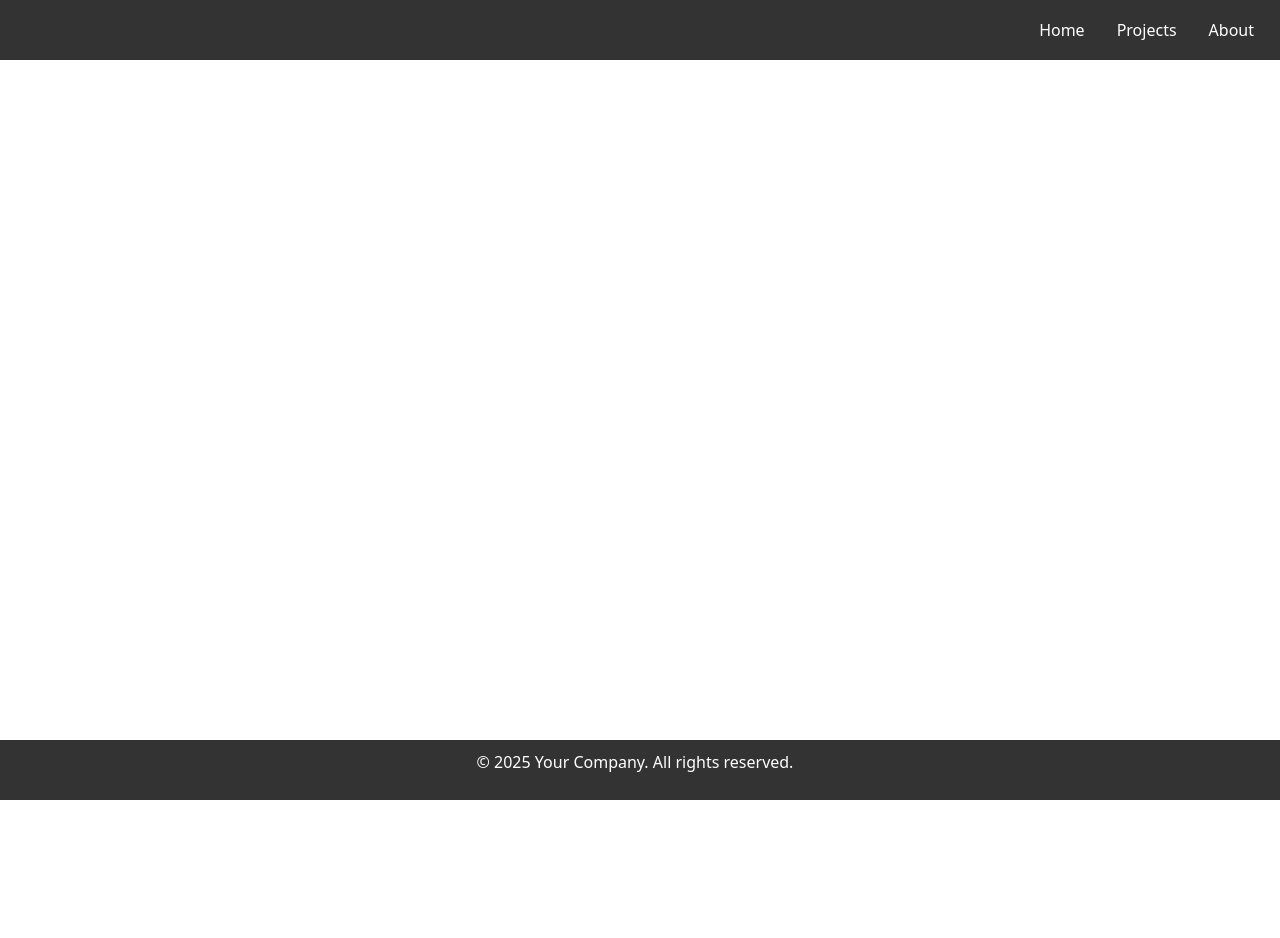
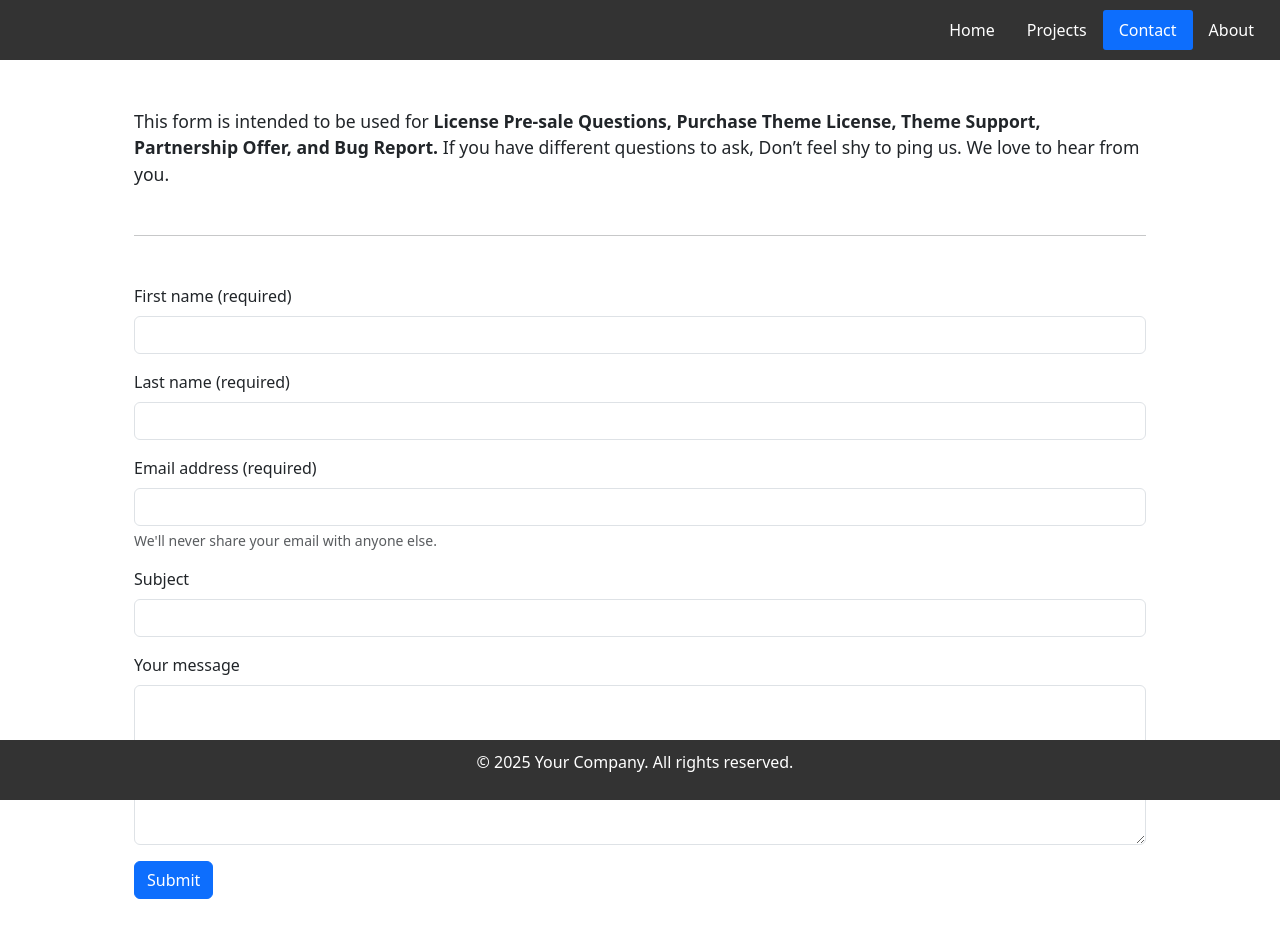
Before and after one commit to vinaythakoor004/angularApp, an Angular app: page /contact in a window 1280 px wide. Before the commit this address led to /. Shown: the top 938 px of the page. Before the commit the page ends 800 px from the top, so only its background shows below. Built offline with nearby package versions, Linux system fonts and the light colour scheme.

Commit message:
Added contact form

```diff
--- a/src/app/app.component.html
+++ b/src/app/app.component.html
@@ -1,6 +1,7 @@
 <nav #navbar class="nav navbarClass">
     <a #home class="nav-link" aria-current="page" routerLink="/home" [routerLinkActive]="['activeClass']" (click)="navigatePage($event, home)">Home</a>
     <a #projects class="nav-link" routerLink="/projects" [routerLinkActive]="['activeClass']" (click)="navigatePage($event, projects)">Projects</a>
+    <a #contact class="nav-link" routerLink="/contact" [routerLinkActive]="['activeClass']" (click)="navigatePage($event, contact)">Contact</a>
     <a #about class="nav-link" routerLink="/about" [routerLinkActive]="['activeClass']" (click)="navigatePage($event, about)">About</a>
 </nav>
 <router-outlet />
--- a/src/app/app.routes.ts
+++ b/src/app/app.routes.ts
@@ -2,6 +2,7 @@ import { Routes } from '@angular/router';
 import { AboutComponent } from './about/about.component';
 import { HomeComponent } from './home/home.component';
 import { ProjectsComponent } from './projects/projects.component';
+import { ContactComponent } from './contact/contact.component';
 
 export const routes: Routes = [
     {
@@ -10,7 +11,8 @@ export const routes: Routes = [
             { path: '', redirectTo: '/home', pathMatch: 'full'},
             { path: 'home', component: HomeComponent },
             { path: 'projects', component: ProjectsComponent },
-            { path: 'about', component: AboutComponent },
+            { path: 'contact', component: ContactComponent },
+            { path: 'about', component: AboutComponent }
         ]
     },
 ];
--- /dev/null
+++ b/src/app/contact/contact.component.css
@@ -0,0 +1,18 @@
+.contactDiv {
+    margin-bottom: 6rem;
+    padding-left: 4rem;
+    padding-right: 4rem;
+}
+
+.info {
+    font-size: 1.1rem;
+}
+
+.message {
+    height: 10rem;
+}
+
+.errorMsg {
+    color: red;
+    font-size: 0.8rem;
+}
--- /dev/null
+++ b/src/app/contact/contact.component.html
@@ -0,0 +1,43 @@
+<div class="container mt-5 contactDiv">
+    <p class="mb-2 info">
+        This form is intended to be used for <b>License Pre-sale Questions, Purchase Theme License, Theme Support,
+        Partnership Offer, and Bug Report.</b> If you have different questions to ask, Don’t feel shy to ping us. We love to
+        hear from you.
+    </p>
+    <hr class="mt-5">
+
+    <form class="mt-5" [formGroup]="contactForm" (ngSubmit)="onSubmit()">
+        <div class="mb-3">
+            <label for="exampleInputLastname" class="form-label">First name  (required)</label>
+            <input type="text" class="form-control" id="exampleInputLastname" formControlName="firstName">
+            <div *ngIf="contactForm.get('firstName')?.invalid && contactForm.get('firstName')?.touched" class="form-text errorMsg">
+                First Name is required.
+            </div>
+        </div>
+        <div class="mb-3">
+            <label for="exampleInputFirstname" class="form-label">Last name  (required)</label>
+            <input type="text" class="form-control" id="exampleInputFirstname" formControlName="lastName">
+            <div *ngIf="contactForm.get('firstName')?.invalid && contactForm.get('lastName')?.touched" class="form-text errorMsg">
+                Last Name is required.
+            </div>
+        </div>
+        <div class="mb-3">
+            <label for="exampleInputEmail1" class="form-label">Email address (required)</label>
+            <input type="email" class="form-control" id="exampleInputEmail1" formControlName="email"
+                aria-describedby="emailHelp">
+            <div id="emailHelp" class="form-text">We'll never share your email with anyone else.</div>
+            <div *ngIf="contactForm.get('firstName')?.invalid && contactForm.get('email')?.touched" class="form-text errorMsg">
+                email is required.
+            </div>
+        </div>
+        <div class="mb-3">
+            <label for="exampleInputSubject" class="form-label">Subject</label>
+            <input type="text" class="form-control" id="exampleInputSubject" formControlName="subject">
+        </div>
+        <div class="mb-3">
+            <label for="exampleInputMessage" class="form-label">Your message</label>
+            <textarea type="text" class="form-control message" id="exampleInputMessage" formControlName="message"></textarea>
+        </div>
+        <button type="submit" class="btn btn-primary">Submit</button>
+    </form>
+</div>
--- /dev/null
+++ b/src/app/contact/contact.component.ts
@@ -0,0 +1,33 @@
+import { CommonModule } from '@angular/common';
+import { Component } from '@angular/core';
+import {FormBuilder, FormControl, FormGroup, ReactiveFormsModule, Validators} from '@angular/forms';
+
+@Component({
+  selector: 'app-contact',
+  templateUrl: './contact.component.html',
+  styleUrl: './contact.component.css',
+  imports: [ReactiveFormsModule, CommonModule]
+})
+export class ContactComponent {
+  contactForm: FormGroup;
+
+  constructor(private fb: FormBuilder) {
+    this.contactForm = this.fb.group({
+      firstName: ['', Validators.required],
+      lastName: ['', Validators.required],
+      email: ['', [Validators.required, Validators.email]],
+      subject: [''],
+      message: [''],
+    });
+   }
+
+  onSubmit() {
+    console.log(this.contactForm.value);
+    if (this.contactForm.valid) {
+      alert('Form submitted successfully!');
+      this.contactForm.reset();
+    } else {
+      console.log('Form is invalid.');
+    }
+  }
+}
--- a/src/app/home/home.component.ts
+++ b/src/app/home/home.component.ts
@@ -25,7 +25,6 @@ export class HomeComponent {
   getUsers(): void {
     this.homeservice.fetchUsers().subscribe({
       next: (data) => {
-        console.log("A")
         this.allUserData = data;
         this.getPageSize();
         this.getPageData(1);
```
Also changed, not shown: 1 other file (tests, documents, lock files or other folders).
